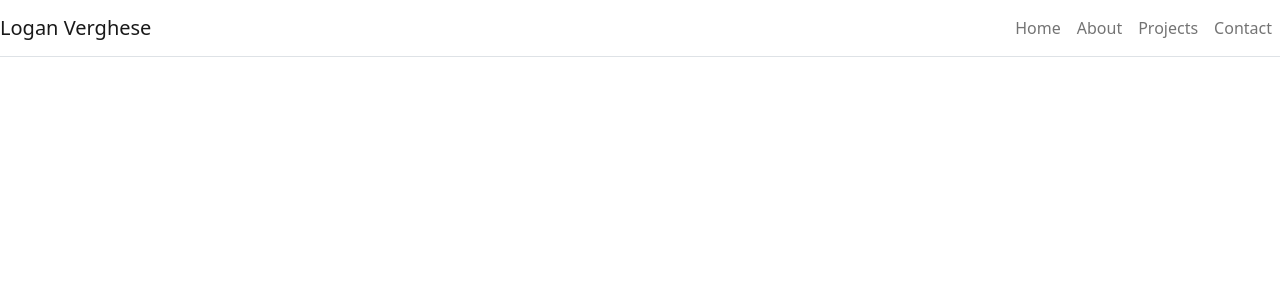
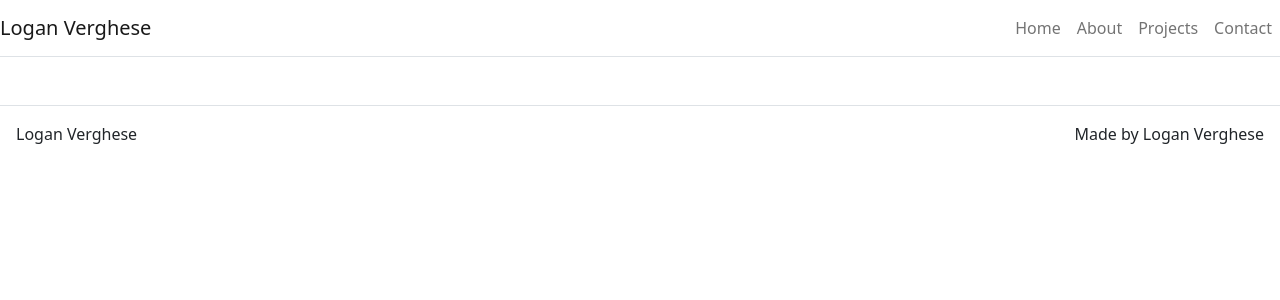
Before and after one commit to lverghese/react-portfoliolv, a React (Create React App) app: page / in a window 1280 px wide. Shown: the top 300 px of the page. Built offline with nearby package versions, Linux system fonts and the light colour scheme.

Commit message:
basic footer done

```diff
--- a/src/App.js
+++ b/src/App.js
@@ -1,7 +1,8 @@
 import React from 'react';
-import { BrowserRouter as Router, Route, Link } from 'react-router-dom';
+import { BrowserRouter as Router } from 'react-router-dom';
 import { Container } from 'react-bootstrap';
 import Navigation from './components/Navigation';
+import Footer from './components/Footer';
 import './App.css';
 
 class App extends React.Component {
@@ -43,6 +44,7 @@ class App extends React.Component {
         <Container className="p-0" fluid={true}>
         {/*navbar goes here */}
         <Navigation />
+        <Footer />
         </Container>
       </Router>
     );
--- a/src/components/Footer/index.js
+++ b/src/components/Footer/index.js
@@ -8,12 +8,12 @@ function Footer() {
 
     return(
         <footer className="mt-5">
-            <Container>
-                <Row>
-                    <Col className="p-0">
+            <Container fluid={true}>
+                <Row className="border-top justify-content-between p-3">
+                    <Col className="p-0" md={3} sm={12}>
                         Logan Verghese
                     </Col>
-                    <Col>
+                    <Col className="p-0 d-flex justify-content-end" md={3}>
                         Made by Logan Verghese
                     </Col>
                 </Row>
@@ -21,3 +21,5 @@ function Footer() {
         </footer>
     )
 }
+
+export default Footer;
```
